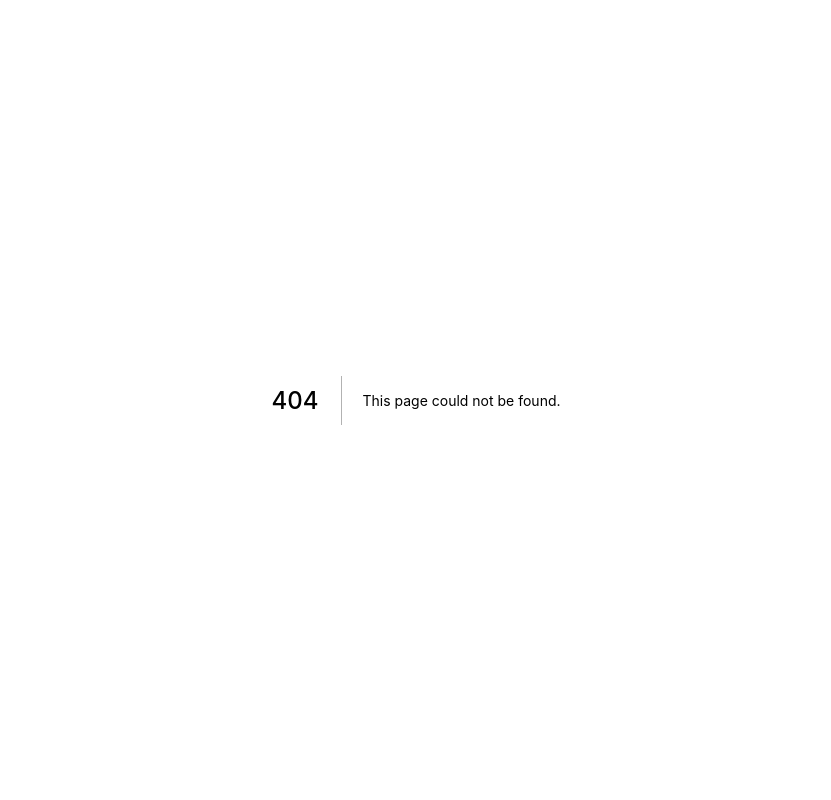
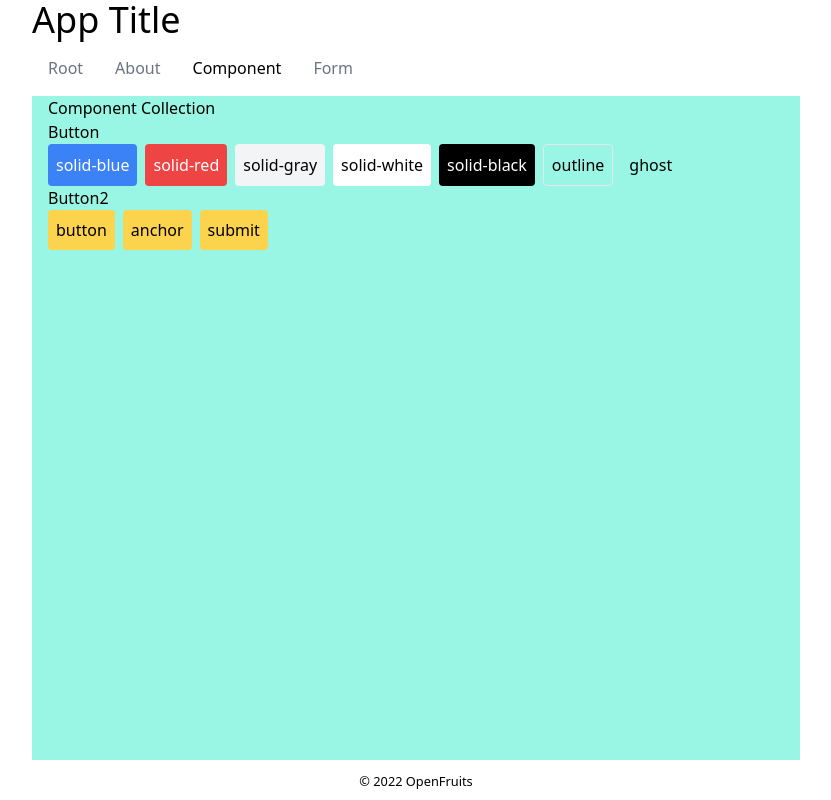
Before and after one commit to OpenFruits/next-starter, a Next.js app: page /component in a window 1280 px wide. Before the commit this address had no page. Shown: the whole page, without its empty margins (224-1055 px from the left). Built offline with nearby package versions, Linux system fonts and the light colour scheme.

Commit message:
🚚 rename components page

```diff
--- a/pages/components.tsx
+++ b/pages/component.tsx
@@ -17,11 +17,11 @@ const Btn: VFC<{ variant: ButtonVariant }> = (props) => {
   );
 };
 
-const Components: CustomNextPage = () => {
+const Component: CustomNextPage = () => {
   return (
     <>
       <Head>
-        <title>Components Page</title>
+        <title>Component Page</title>
       </Head>
 
       <div>
@@ -53,6 +53,6 @@ const Components: CustomNextPage = () => {
   );
 };
 
-Components.getLayout = FixedLayout;
+Component.getLayout = FixedLayout;
 
-export default Components;
+export default Component;
--- a/src/layout/Header.tsx
+++ b/src/layout/Header.tsx
@@ -4,7 +4,7 @@ import { NavLinks } from "src/component/NavLinks";
 const NAV_ITEMS = [
   { href: "/", label: "Root" },
   { href: "/about", label: "About" },
-  { href: "/components", label: "Components" },
+  { href: "/component", label: "Component" },
   { href: "/form", label: "Form" },
 ];
 
```
